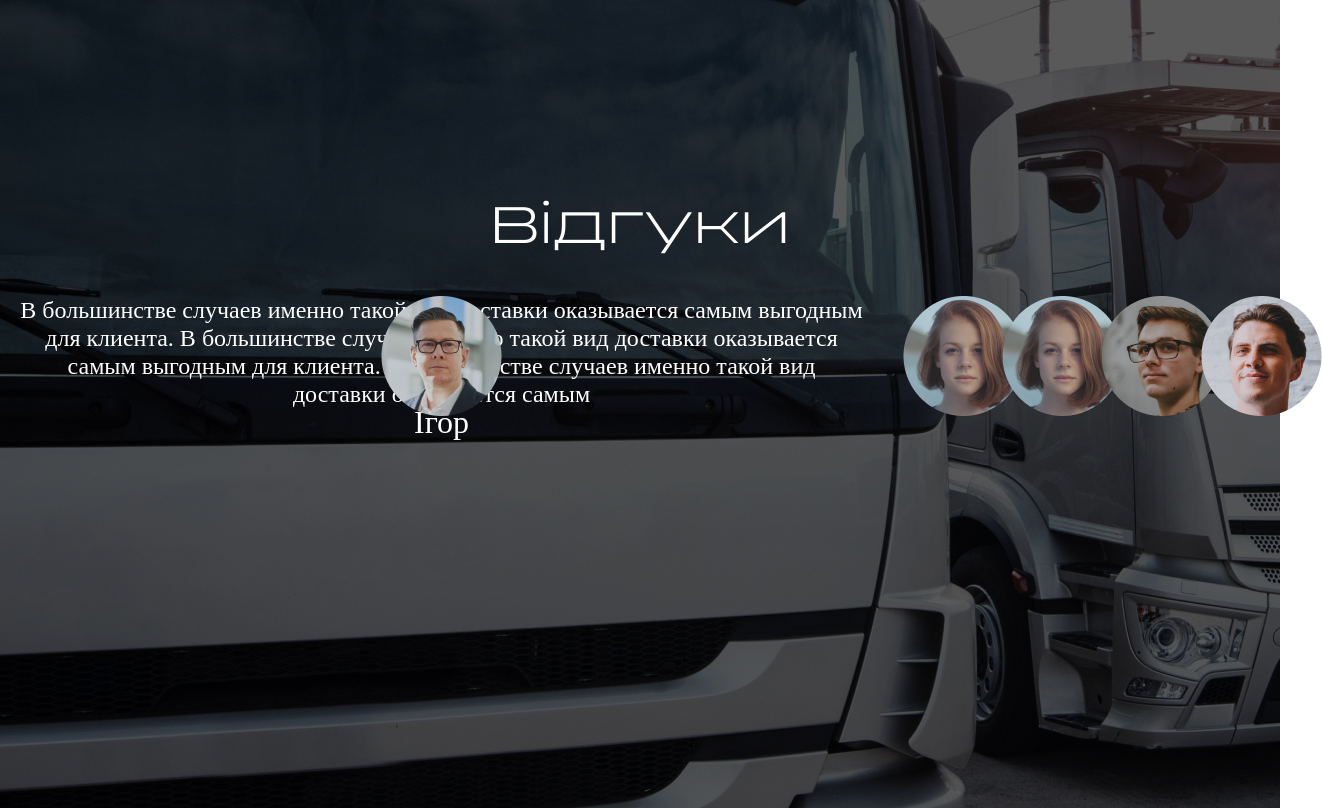
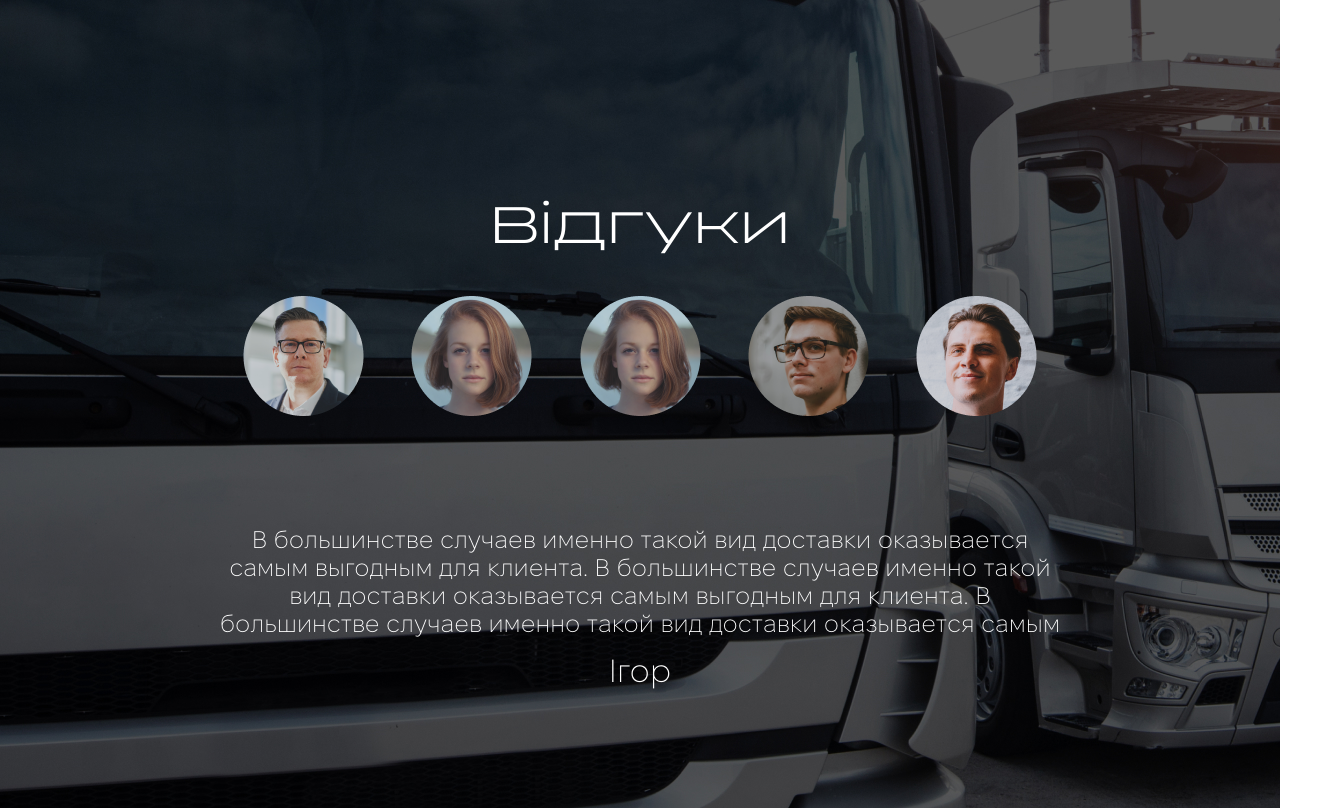
Before and after one commit to Orel-Viktor/slider, a website built with Vite: page index.html in a window 1280 px wide. Shown: the top 808 px of the page, 1322 px wide, since content can reach past the window. Built offline with nearby package versions, Linux system fonts and the light colour scheme.

Commit message:
create html structure

```diff
--- a/index.html
+++ b/index.html
@@ -10,6 +10,7 @@
       <div class="container">
         <h1>Відгуки</h1>
         <div class="swiper">
+          <div class="swiper__wrapper">
             <div class="swiper__item">
               <div class="swiper__image">
                 <img
@@ -18,10 +19,10 @@
                 />
               </div>
               <div class="swiper__item-desription active">
-              В большинстве случаев именно такой вид доставки оказывается самым
-              выгодным для клиента. В большинстве случаев именно такой вид
-              доставки оказывается самым выгодным для клиента. В большинстве
-              случаев именно такой вид доставки оказывается самым
+                В большинстве случаев именно такой вид доставки оказывается
+                самым выгодным для клиента. В большинстве случаев именно такой
+                вид доставки оказывается самым выгодным для клиента. В
+                большинстве случаев именно такой вид доставки оказывается самым
                 <div class="swiper__item-name">Ігор</div>
               </div>
             </div>
@@ -34,10 +35,10 @@
                 />
               </div>
               <div class="swiper__item-desription">
-              В большинстве случаев именно такой вид доставки оказывается самым
-              выгодным для клиента. В большинстве случаев именно такой вид
-              доставки оказывается самым выгодным для клиента. В большинстве
-              случаев именно такой вид доставки оказывается самым
+                В большинстве случаев именно такой вид доставки оказывается
+                самым выгодным для клиента. В большинстве случаев именно такой
+                вид доставки оказывается самым выгодным для клиента. В
+                большинстве случаев именно такой вид доставки оказывается самым
                 <div class="swiper__item-name">Людмила</div>
               </div>
             </div>
@@ -50,10 +51,10 @@
                 />
               </div>
               <div class="swiper__item-desription">
-              В большинстве случаев именно такой вид доставки оказывается самым
-              выгодным для клиента. В большинстве случаев именно такой вид
-              доставки оказывается самым выгодным для клиента. В большинстве
-              случаев именно такой вид доставки оказывается самым
+                В большинстве случаев именно такой вид доставки оказывается
+                самым выгодным для клиента. В большинстве случаев именно такой
+                вид доставки оказывается самым выгодным для клиента. В
+                большинстве случаев именно такой вид доставки оказывается самым
                 <div class="swiper__item-name">Олена</div>
               </div>
             </div>
@@ -66,10 +67,10 @@
                 />
               </div>
               <div class="swiper__item-desription">
-              В большинстве случаев именно такой вид доставки оказывается самым
-              выгодным для клиента. В большинстве случаев именно такой вид
-              доставки оказывается самым выгодным для клиента. В большинстве
-              случаев именно такой вид доставки оказывается самым
+                В большинстве случаев именно такой вид доставки оказывается
+                самым выгодным для клиента. В большинстве случаев именно такой
+                вид доставки оказывается самым выгодным для клиента. В
+                большинстве случаев именно такой вид доставки оказывается самым
                 <div class="swiper__item-name">Станислав</div>
               </div>
             </div>
@@ -82,11 +83,12 @@
                 />
               </div>
               <div class="swiper__item-desription">
-              В большинстве случаев именно такой вид доставки оказывается самым
-              выгодным для клиента. В большинстве случаев именно такой вид
-              доставки оказывается самым выгодным для клиента. В большинстве
-              случаев именно такой вид доставки оказывается самым3
+                В большинстве случаев именно такой вид доставки оказывается
+                самым выгодным для клиента. В большинстве случаев именно такой
+                вид доставки оказывается самым выгодным для клиента. В
+                большинстве случаев именно такой вид доставки оказывается самым3
                 <div class="swiper__item-name">Валерій</div>
+              </div>
             </div>
           </div>
         </div>
--- a/style.css
+++ b/style.css
@@ -1,5 +1,11 @@
 @import "./styles/swiper.scss";
 @import url("./styles/fonts.css");
+
+*,
+*::after,
+*::before {
+  box-sizing: border-box;
+}
 
 a {
   font-weight: 500;
--- a/styles/fonts.css
+++ b/styles/fonts.css
@@ -2,7 +2,12 @@
   font-family: Phonk;
   src: url(../public/fonts/PhonkSans-Light.otf);
 }
+@font-face {
+  font-family: Fixel;
+  src: url(../public/fonts/FixelDisplay-ExtraLight.woff2);
+}
 
 :root {
   --phonk-font: Phonk, sans-serif;
+  --fixel-font: Fixel, sans-serif;
 }
--- a/styles/swiper.scss
+++ b/styles/swiper.scss
@@ -1,27 +1,44 @@
 .swiper {
+  min-height: 400px;
   display: flex;
-  justify-content: space-between;
+  justify-content: center;
+
+  &__wrapper {
+    display: flex;
+    max-width: 842px;
+    width: 100%;
+    position: relative;
+  }
 
   &__item {
+    min-height: 400px;
     display: flex;
     flex-direction: column;
     align-items: center;
     color: white;
-    min-height: 400px;
+    width: 100%;
   }
+
   &__item-desription {
+    padding: 40px 0 0 0;
+    position: absolute;
+    bottom: 2%;
+    right: 50%;
+    transform: translateX(50%);
     display: none;
     text-align: center;
-    max-width: 845px;
     width: 100%;
     font-size: 24px;
     line-height: 28px;
+    font-family: var(--fixel-font);
   }
+
   &__item-desription.active {
     display: block;
   }
 
   &__item-name {
+    margin: 20px 0 0 0;
     font-size: 32px;
   }
 
```
Also changed, not shown: public/fonts/FixelDisplay-ExtraLight.woff2 (added). Lines whose indentation alone changed are shown as unchanged.
